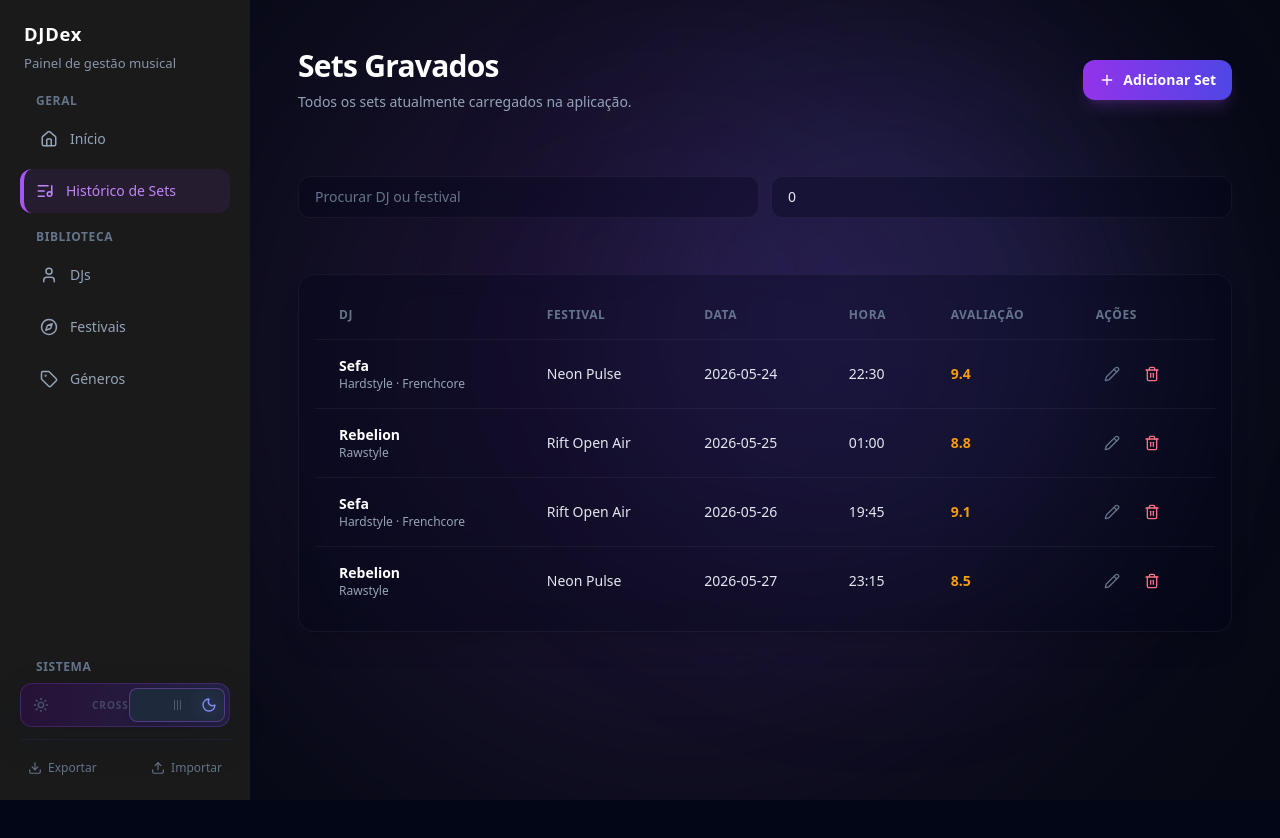
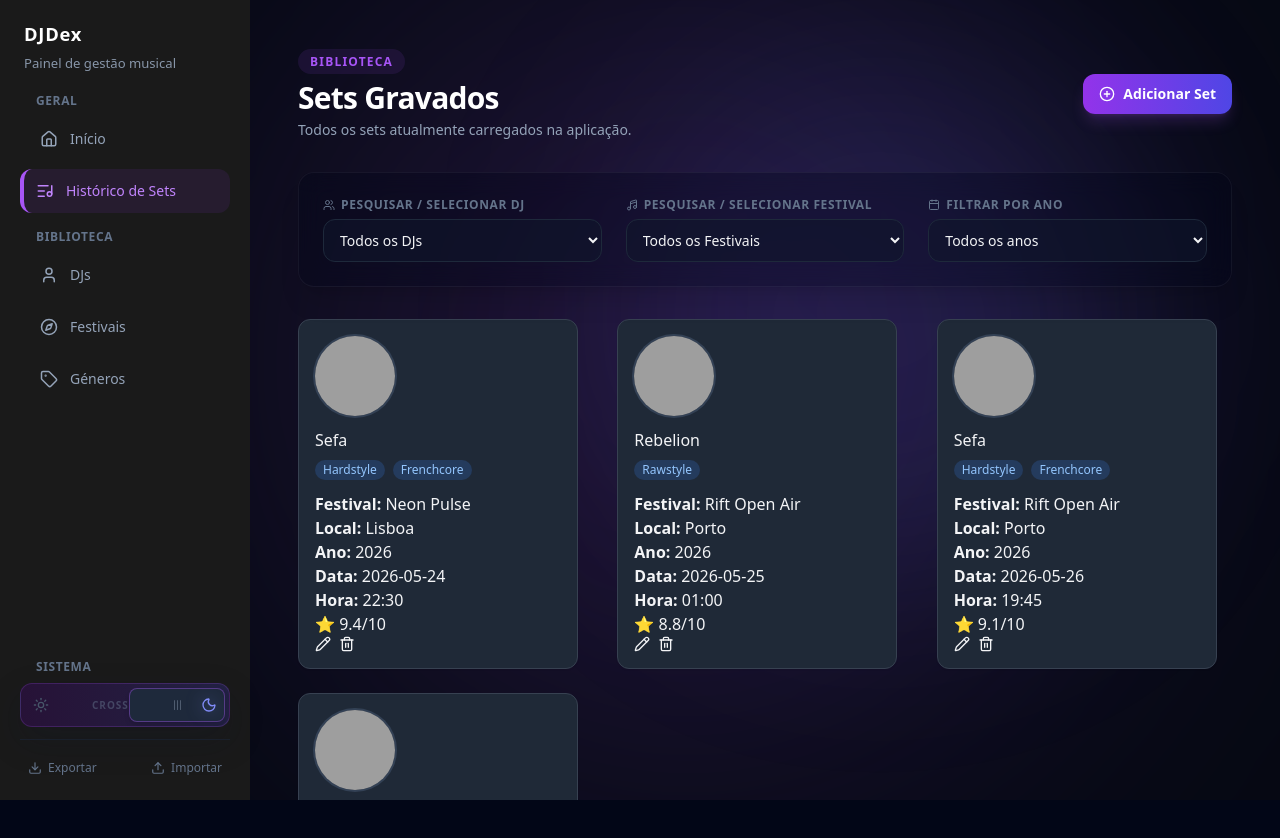
Before and after one commit to opaulosilva233/DJDex, a React (Vite) app: page /lista in a window 1280 px wide. Shown: the top 838 px of the page. Built offline with nearby package versions, Linux system fonts and the light colour scheme; grey boxes are pictures that could not be loaded.

Commit message:
feat: enhance SetList component; improve filtering logic and UI with new search options for DJs, festivals, and years

```diff
--- a/src/pages/SetList.jsx
+++ b/src/pages/SetList.jsx
@@ -1,135 +1,139 @@
 import { useState } from 'react'
 import { useNavigate } from 'react-router-dom'
-import { Pencil, Trash2, Plus } from 'lucide-react'
+import { PlusCircle, Calendar, Users, Music4 } from 'lucide-react'
+import DjCard from '../components/DjCard'
 
 export default function SetList({ sets, djs = [], festivais = [], generos = [], onDeleteSet }) {
 	const navigate = useNavigate()
-	const [searchTerm, setSearchTerm] = useState('')
-	const [minRating, setMinRating] = useState(0)
 
+	// Estados dos filtros simplificados
+	const [djSearch, setDjSearch] = useState('')
+	const [festivalSearch, setFestivalSearch] = useState('')
+	const [selectedYear, setSelectedYear] = useState('')
+
+	// Lógica de filtragem unificada
 	const filteredSets = sets.filter((set) => {
 		const dj = djs.find((entry) => entry.id === set.djId)
 		const festival = festivais.find((entry) => entry.id === set.festivalId)
-		const search = searchTerm.toLowerCase()
-		const matchesName = (dj?.nome ?? '').toLowerCase().includes(search) || (festival?.nome ?? '').toLowerCase().includes(search)
-    const matchesRating = Number(set.avaliacao ?? 0) >= minRating
 
-    return matchesName && matchesRating
+		// Filtro por DJ (compara o ID selecionado ou o texto digitado)
+		const matchesDj = djSearch === '' ||
+			(dj?.id === djSearch) ||
+			(dj?.nome ?? '').toLowerCase().includes(djSearch.toLowerCase())
+
+		// Filtro por Festival (compara o ID selecionado ou o texto digitado)
+		const matchesFestival = festivalSearch === '' ||
+			(festival?.id === festivalSearch) ||
+			(festival?.nome ?? '').toLowerCase().includes(festivalSearch.toLowerCase())
+
+		// Filtro por Ano
+		const setYear = set.data ? set.data.split('-')[0] : (festival?.ano?.toString() ?? '')
+		const matchesYear = selectedYear === '' || setYear === selectedYear
+
+		return matchesDj && matchesFestival && matchesYear
 	})
 
+	// Extrair anos únicos para o filtro de data
+	const anosDisponiveis = Array.from(new Set(sets.map(s => s.data ? s.data.split('-')[0] : '').filter(Boolean)))
+
 	return (
-		<div className="w-full p-8 md:p-12 flex flex-col gap-8 bg-transparent">
-			<div className="flex flex-col md:flex-row md:items-center md:justify-between gap-4 mb-8">
+		<div className="w-full p-8 md:p-12 flex flex-col gap-8 bg-transparent relative z-10">
+
+			{/* Cabeçalho da Página */}
+			<div className="flex flex-col md:flex-row md:items-center md:justify-between gap-4">
 				<div>
-					<h1 className="text-3xl font-black tracking-tight text-slate-900 dark:text-white">Sets Gravados</h1>
-					<p className="mt-2 text-sm text-slate-500 dark:text-slate-400">Todos os sets atualmente carregados na aplicação.</p>
+					<span className="text-xs font-bold uppercase tracking-widest text-purple-500 bg-purple-500/10 px-3 py-1 rounded-full w-fit">
+						Biblioteca
+					</span>
+					<h1 className="text-3xl font-black tracking-tight text-slate-900 dark:text-white mt-2">
+						Sets Gravados
+					</h1>
+					<p className="text-sm text-slate-500 dark:text-slate-400 mt-1">
+						Todos os sets atualmente carregados na aplicação.
+					</p>
 				</div>
+				<div>
 					<button
 						type="button"
 						className="bg-gradient-to-r from-purple-600 to-indigo-600 hover:from-purple-500 hover:to-indigo-500 text-white font-bold py-2.5 px-4 rounded-xl shadow-lg shadow-purple-500/20 transition-all hover:-translate-y-0.5 text-sm flex items-center gap-2"
 						onClick={() => navigate('/adicionar')}
 					>
-					<Plus size={16} />
-					<span>Adicionar Set</span>
+						<PlusCircle size={16} />
+						Adicionar Set
 					</button>
 				</div>
-
-			<div className="grid gap-3 mb-6 md:grid-cols-2">
-				<input
-					type="text"
-					placeholder="Procurar DJ ou festival"
-					value={searchTerm}
-					onChange={(event) => setSearchTerm(event.target.value)}
-					className="rounded-xl border border-slate-200/50 dark:border-white/5 bg-white/40 dark:bg-slate-950/30 backdrop-blur-md px-4 py-2.5 text-sm text-slate-900 dark:text-slate-200 placeholder:text-slate-400 dark:placeholder:text-slate-500 focus:outline-none focus:ring-2 focus:ring-purple-500/40"
-				/>
-				<input
-					type="number"
-					min="0"
-					max="10"
-					placeholder="Avaliação mínima"
-					value={minRating}
-					onChange={(event) => setMinRating(Number(event.target.value))}
-					className="rounded-xl border border-slate-200/50 dark:border-white/5 bg-white/40 dark:bg-slate-950/30 backdrop-blur-md px-4 py-2.5 text-sm text-slate-900 dark:text-slate-200 placeholder:text-slate-400 dark:placeholder:text-slate-500 focus:outline-none focus:ring-2 focus:ring-purple-500/40"
-				/>
 			</div>
 
-			<div className="bg-white/40 dark:bg-slate-950/30 backdrop-blur-md border border-slate-200/50 dark:border-white/5 rounded-2xl shadow-xl overflow-x-auto p-4">
-				<div className="overflow-x-auto">
-					<table className="w-full border-collapse bg-transparent">
-						<thead className="text-xs font-bold uppercase tracking-wider text-slate-400 dark:text-slate-500 border-b border-slate-200/30 dark:border-white/5">
-							<tr>
-								<th className="px-6 py-4 text-left">DJ</th>
-								<th className="px-6 py-4 text-left">Festival</th>
-								<th className="px-6 py-4 text-left">Data</th>
-								<th className="px-6 py-4 text-left">Hora</th>
-								<th className="px-6 py-4 text-left">Avaliação</th>
-								<th className="px-6 py-4 text-left">Ações</th>
-							</tr>
-						</thead>
-						<tbody>
-							{filteredSets.length === 0 ? (
-								<tr>
-									<td colSpan={6} className="px-6 py-8 text-center text-sm text-slate-500 dark:text-slate-400">
-										Nenhum set encontrado para os filtros aplicados.
-									</td>
-								</tr>
-							) : (
-								filteredSets.map((set) => {
-									const dj = djs.find((entry) => entry.id === set.djId)
-									const festival = festivais.find((entry) => entry.id === set.festivalId)
-									const djGeneros = Array.isArray(dj?.generoIds)
-										? dj.generoIds
-											.map((generoId) => generos.find((genero) => genero.id === generoId)?.nome)
-											.filter(Boolean)
-										: []
+			{/* Barra de Filtros Inteligente (Glassmorphism) */}
+			<div className="bg-white/40 dark:bg-slate-950/30 backdrop-blur-md border border-slate-200/50 dark:border-white/5 p-6 rounded-2xl shadow-xl flex flex-col gap-4">
+				<div className="grid grid-cols-1 md:grid-cols-3 gap-6">
 
-									return (
-										<tr
-											key={set.id}
-											className="hover:bg-purple-600/5 dark:hover:bg-purple-500/5 border-b border-slate-100/50 dark:border-white/5 last:border-0 transition-colors"
+					{/* Filtro de DJ */}
+					<div className="flex flex-col">
+						<label className="text-xs font-bold uppercase tracking-wider text-slate-400 dark:text-slate-500 mb-1.5 flex items-center gap-1.5">
+							<Users size={12} /> Pesquisar / Selecionar DJ
+						</label>
+						<select
+							value={djSearch}
+							onChange={(e) => setDjSearch(e.target.value)}
+							className="w-full rounded-xl border border-slate-200 bg-white/80 px-3 py-2.5 text-sm text-gray-900 dark:border-slate-800 dark:bg-slate-900/60 dark:text-gray-100 focus:outline-none focus:border-purple-500/50"
 						>
-											<td className="px-6 py-4 text-sm text-slate-800 dark:text-slate-200">
+							<option value="">Todos os DJs</option>
+							{djs.map((dj) => (
+								<option key={dj.id} value={dj.id}>{dj.nome}</option>
+							))}
+						</select>
+					</div>
+
+					{/* Filtro de Festival */}
 					<div className="flex flex-col">
-													<span className="font-semibold text-slate-900 dark:text-white">{dj?.nome ?? 'DJ desconhecido'}</span>
-													{djGeneros.length > 0 && (
-														<span className="text-xs text-slate-500 dark:text-slate-400">{djGeneros.join(' · ')}</span>
-													)}
+						<label className="text-xs font-bold uppercase tracking-wider text-slate-400 dark:text-slate-500 mb-1.5 flex items-center gap-1.5">
+							<Music4 size={12} /> Pesquisar / Selecionar Festival
+						</label>
+						<select
+							value={festivalSearch}
+							onChange={(e) => setFestivalSearch(e.target.value)}
+							className="w-full rounded-xl border border-slate-200 bg-white/80 px-3 py-2.5 text-sm text-gray-900 dark:border-slate-200 dark:border-slate-800 dark:bg-slate-900/60 dark:text-gray-100 focus:outline-none focus:border-purple-500/50"
+						>
+							<option value="">Todos os Festivais</option>
+							{festivais.map((fest) => (
+								<option key={fest.id} value={fest.id}>{fest.nome}</option>
+							))}
+						</select>
 					</div>
-											</td>
-											<td className="px-6 py-4 text-sm text-slate-800 dark:text-slate-200">{festival?.nome ?? 'Festival desconhecido'}</td>
-											<td className="px-6 py-4 text-sm text-slate-800 dark:text-slate-200">{set.data || '-'}</td>
-											<td className="px-6 py-4 text-sm text-slate-800 dark:text-slate-200">{set.hora || '-'}</td>
-											<td className="px-6 py-4 text-sm text-slate-800 dark:text-slate-200">
-												<span className="font-semibold text-amber-500">{Number(set.avaliacao ?? 0).toFixed(1)}</span>
-											</td>
-											<td className="px-6 py-4 text-sm text-slate-800 dark:text-slate-200">
-												<div className="flex items-center gap-2">
-													<button
-														type="button"
-														onClick={() => navigate(`/sets/editar/${set.id}`)}
-														className="text-slate-500 hover:text-indigo-400 hover:bg-indigo-500/10 p-2 rounded-lg transition-colors"
-														aria-label={`Editar set de ${dj?.nome ?? 'DJ'}`}
+
+					{/* Filtro de Ano */}
+					<div className="flex flex-col">
+						<label className="text-xs font-bold uppercase tracking-wider text-slate-400 dark:text-slate-500 mb-1.5 flex items-center gap-1.5">
+							<Calendar size={12} /> Filtrar por Ano
+						</label>
+						<select
+							value={selectedYear}
+							onChange={(e) => setSelectedYear(e.target.value)}
+							className="w-full rounded-xl border border-slate-200 bg-white/80 px-3 py-2.5 text-sm text-gray-900 dark:border-slate-200 dark:border-slate-800 dark:bg-slate-900/60 dark:text-gray-100 focus:outline-none focus:border-purple-500/50"
 						>
-														<Pencil size={16} />
-													</button>
-													<button
-														type="button"
-														onClick={() => onDeleteSet(set.id)}
-														className="text-rose-400 hover:bg-rose-500/10 p-2 rounded-lg transition-colors"
-														aria-label={`Eliminar set de ${dj?.nome ?? 'DJ'}`}
-													>
-														<Trash2 size={16} />
-													</button>
+							<option value="">Todos os anos</option>
+							{anosDisponiveis.map((year) => (
+								<option key={year} value={year}>{year}</option>
+							))}
+						</select>
 					</div>
-											</td>
-										</tr>
-									)
-								})
-							)}
-						</tbody>
-					</table>
+
 				</div>
 			</div>
+
+			{/* Grelha de Cartões Organizada */}
+			{filteredSets.length > 0 ? (
+				<div className="grid grid-cols-1 md:grid-cols-2 lg:grid-cols-3 gap-6">
+					{filteredSets.map((set) => (
+						<DjCard key={set.id} set={set} djs={djs} festivais={festivais} generos={generos} onDelete={onDeleteSet} />
+					))}
+				</div>
+			) : (
+				<div className="w-full p-12 text-center bg-white/10 dark:bg-slate-950/10 backdrop-blur-sm rounded-2xl border border-dashed border-slate-700/40">
+					<p className="text-sm text-slate-400">Nenhum set corresponde aos filtros selecionados.</p>
+				</div>
+			)}
 		</div>
 	)
 }
```
Lines whose indentation alone changed are shown as unchanged.
